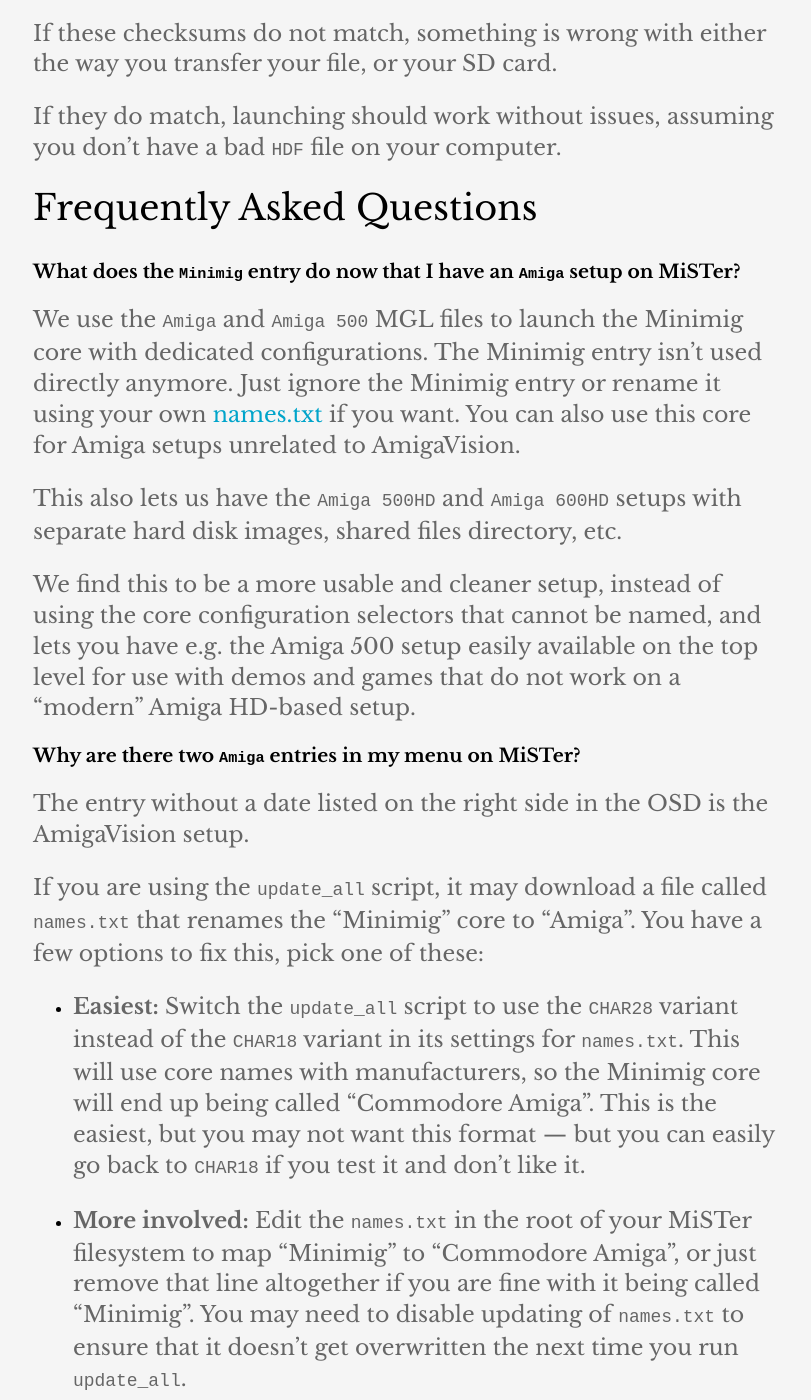
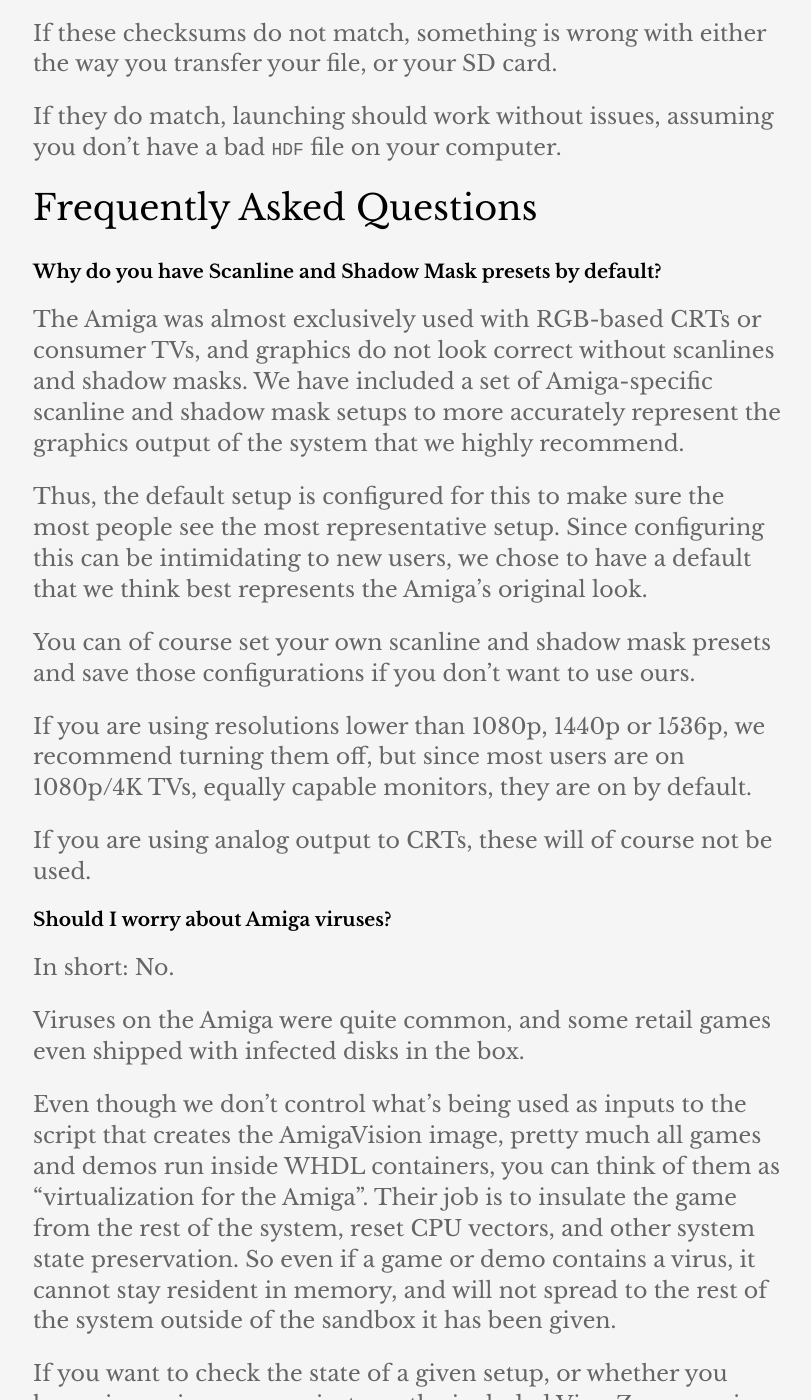
Before and after one commit to amigavision/amigavision.github.io, a Jekyll site: the page built from docs.md, in a window 1280 px wide and 1400 px high, scrolled down 14083 px. Shown: the whole window, without its empty margins (232-1043 px from the left). Built offline with Jekyll 4.4.1, drawn with Linux system fonts in a browser that asks for light colours; some of the changed text lies outside the part shown.

Commit message:
The MGL naming workaround is no longer necessary

```diff
--- a/docs.md
+++ b/docs.md
@@ -285,39 +285,17 @@
 
 Depending on what operating system you are on, you will do one of the following:
 
-* **If you are on macOS:** Open the Terminal, and run the command: `shasum /path/to/MegaAGS.hdf`. Compare this to the checksum you got on the MiSTer.
+* **If you are on macOS:** Open the Terminal, and run the command: `shasum /path/to/MegaAGS.hdf` Compare this to the checksum you got on the MiSTer.
 
-* **If you are on Windows:** Open PowerShell, and run the command: `Get-FileHash C:\path\to\MegaAGS.hdf -Algorithm SHA1`. Compare this to the checksum you got on the MiSTer.
+* **If you are on Windows:** Open PowerShell, and run the command: `Get-FileHash C:\path\to\MegaAGS.hdf -Algorithm SHA1` Compare this to the checksum you got on the MiSTer.
 
-* **If you are on Linux:** Open a terminal, and run the command: `shasum /path/to/MegaAGS.hdf`. Compare this to the checksum you got on the MiSTer.
+* **If you are on Linux:** Open a terminal, and run the command: `shasum /path/to/MegaAGS.hdf` Compare this to the checksum you got on the MiSTer.
 
 If these checksums do not match, something is wrong with either the way you transfer your file, or your SD card.
 
 If they do match, launching should work without issues, assuming you don't have a bad `HDF` file on your computer.
 
 ## Frequently Asked Questions
-
-### What does the `Minimig` entry do now that I have an `Amiga` setup on MiSTer?
-
-We use the `Amiga` and `Amiga 500` MGL files to launch the Minimig core with  dedicated configurations. The Minimig entry isn't used directly anymore. Just ignore the Minimig entry or rename it using your own [names.txt] if you want. You can also use this core for Amiga setups unrelated to AmigaVision.
-
-This also lets us have the `Amiga 500HD` and `Amiga 600HD` setups with separate hard disk images, shared files directory, etc.
-
-We find this to be a more usable and cleaner setup, instead of using the core configuration selectors that cannot be named, and lets you have e.g. the Amiga 500 setup easily available on the top level for use with demos and games that do not work on a "modern" Amiga HD-based setup.
-
-### Why are there two `Amiga` entries in my menu on MiSTer?
-
-The entry without a date listed on the right side in the OSD is the AmigaVision setup.
-
-If you are using the `update_all` script, it may download a file called `names.txt` that renames the "Minimig" core to "Amiga". You have a few options to fix this, pick one of these:
-
-* **Easiest:** Switch the `update_all` script to use the `CHAR28` variant instead of the `CHAR18` variant in its settings for `names.txt`. This will use core names with manufacturers, so the Minimig core will end up being called "Commodore Amiga". This is the easiest, but you may not want this format — but you can easily go back to `CHAR18` if you test it and don't like it.
-
-* **More involved:** Edit the `names.txt` in the root of your MiSTer filesystem to map "Minimig" to "Commodore Amiga", or just remove that line altogether if you are fine with it being called "Minimig". You may need to disable updating of `names.txt` to ensure that it doesn't get overwritten the next time you run `update_all`.
-
-* **Complex:** If you absolutely want to avoid having a separate "Minimig" entry altogether, some people rename the config files from the Amiga 500 setup to be Minimig instead, and move the HDF into the Amiga folder, and then name the Minimig core "Amiga 500" in `names.txt`.
-
-See also the previous question for why we chose an MGL-based setup.
 
 ### Why do you have Scanline and Shadow Mask presets by default?
 
```
